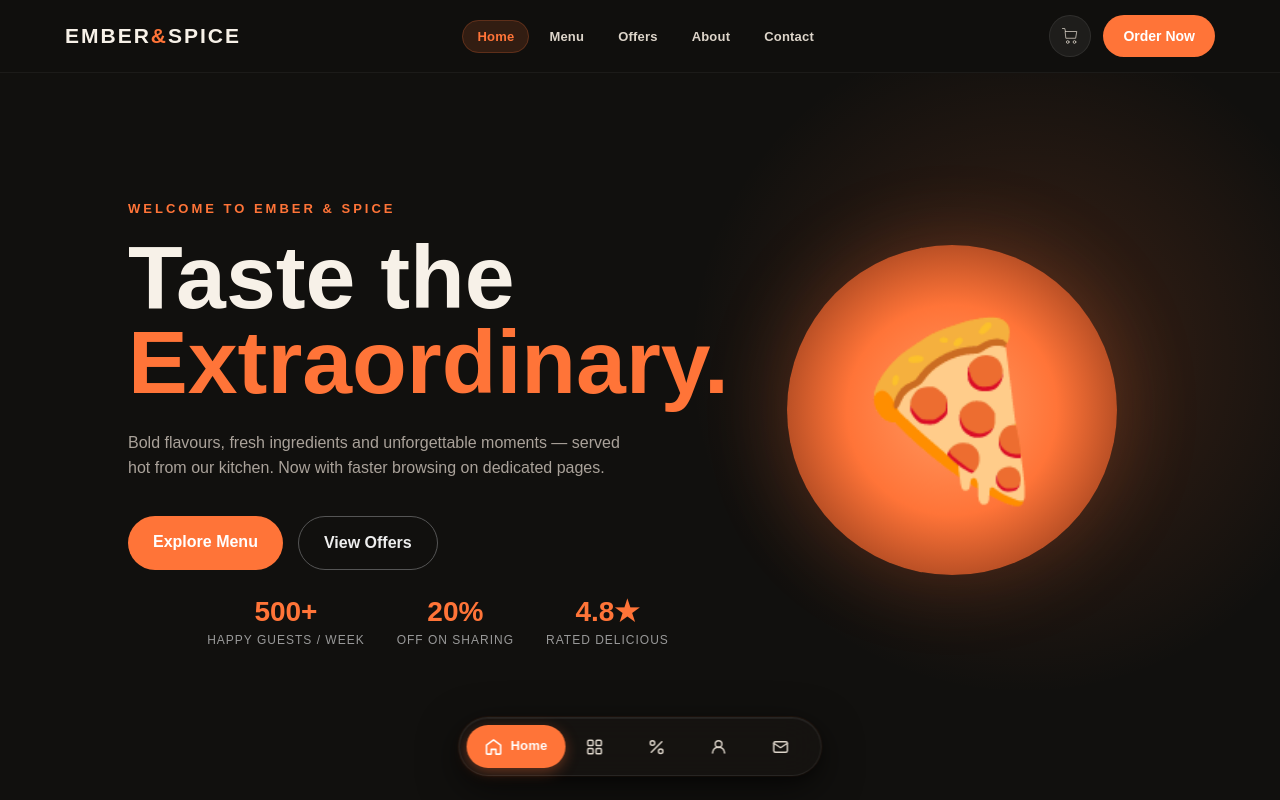
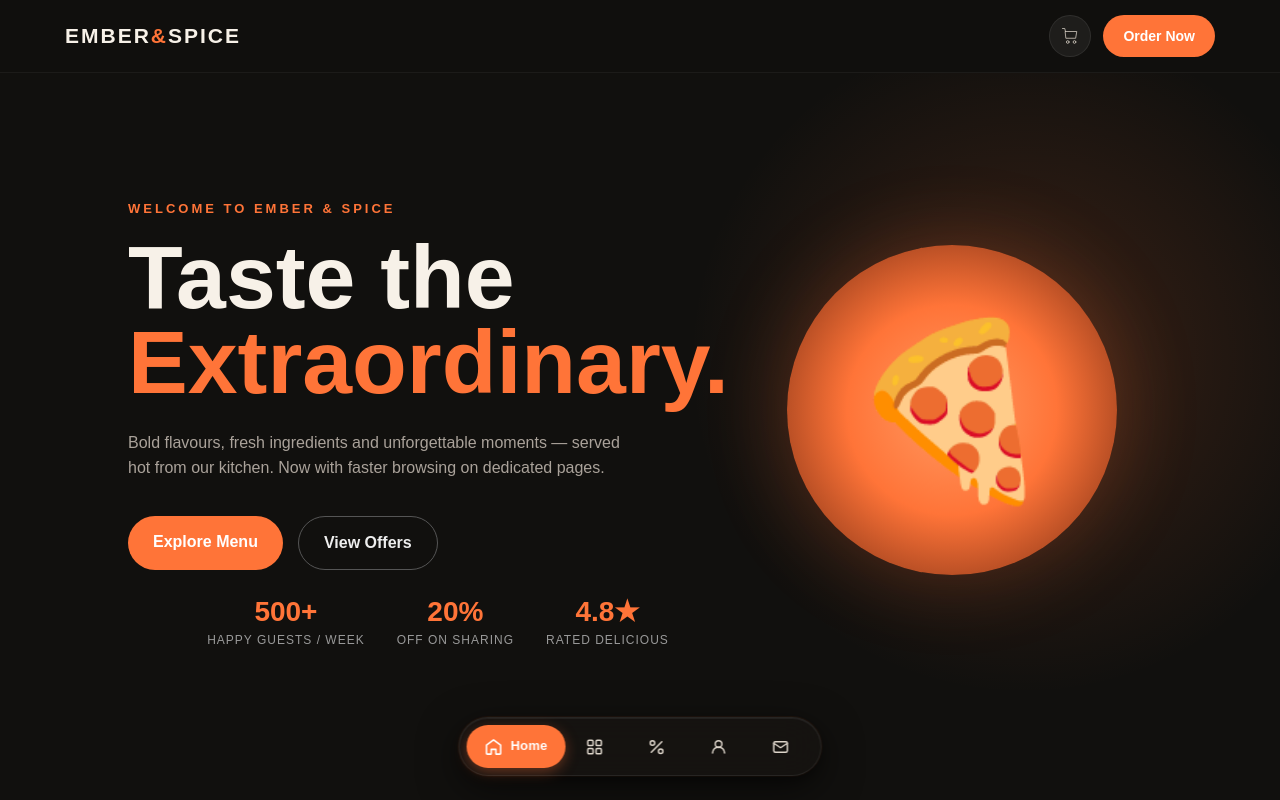
Before and after one commit to jefrin26/ember_spice_fixed, a plain HTML site: page index.html in a window 1280 px wide. Shown: the top 800 px of the page. Drawn offline with Linux system fonts and the light colour scheme.

Commit message:
Removed Top nav buttons

```diff
--- a/css/responsive.css
+++ b/css/responsive.css
@@ -4,10 +4,6 @@
    ====================================================== */
 
 @media (max-width: 900px) {
-  .nav-links {
-    gap: 15px;
-  }
-
   .hero {
     flex-direction: column;
     text-align: center;
@@ -53,11 +49,6 @@
 }
 
 @media (max-width: 700px) {
-  /* Top nav collapses on mobile — island handles nav */
-  .nav-links {
-    display: none;
-  }
-
   .navbar {
     height: 62px;
     padding: 0 16px;
--- a/css/sections/navbar.css
+++ b/css/sections/navbar.css
@@ -23,35 +23,6 @@ header {
   justify-content: space-between;
   padding: 0 25px;
   gap: 20px;
-}
-
-.nav-links {
-  display: flex;
-  list-style: none;
-  gap: 6px;
-  align-items: center;
-}
-
-.nav-links a {
-  color: var(--text-nav);
-  font-size: 13px;
-  font-weight: 600;
-  letter-spacing: 0.2px;
-  padding: 8px 14px;
-  border-radius: 999px;
-  transition: 0.25s ease;
-}
-
-.nav-links a:hover {
-  color: #fff;
-  background: rgba(255, 255, 255, 0.06);
-}
-
-.nav-links a.is-active,
-.nav-links a[aria-current="page"] {
-  background: rgba(255, 116, 56, 0.14);
-  color: var(--primary);
-  border: 1px solid rgba(255, 116, 56, 0.22);
 }
 
 /* Logo as home link */
--- a/index.html
+++ b/index.html
@@ -15,14 +15,6 @@
     <header>
       <nav class="navbar" aria-label="Primary">
         <a href="index.html" class="logo" aria-label="Ember and Spice home">EMBER<span>&</span>SPICE</a>
-
-        <ul class="nav-links" role="list">
-          <li><a href="index.html" aria-current="page" class="is-active">Home</a></li>
-          <li><a href="menu.html">Menu</a></li>
-          <li><a href="offers.html">Offers</a></li>
-          <li><a href="about.html">About</a></li>
-          <li><a href="contact.html">Contact</a></li>
-        </ul>
 
         <div class="nav-actions">
           <a href="menu.html" class="nav-cart" aria-label="View menu and cart">
--- a/js/features/dynamic-island.js
+++ b/js/features/dynamic-island.js
@@ -57,19 +57,7 @@ export function initDynamicIsland() {
     }
   });
 
-  // Top nav active (supports both hash and file links)
-  document.querySelectorAll(".nav-links a").forEach(function (a) {
-    const href = (a.getAttribute("href") || "").toLowerCase();
-    let shouldActivate = false;
-    if (page === "home" && (href.includes("index") || href === "#home" || href === "./" || href === "/")) shouldActivate = true;
-    if (page === "menu" && href.includes("menu")) shouldActivate = true;
-    if (page === "about" && href.includes("about")) shouldActivate = true;
-    if (page === "offers" && href.includes("offer")) shouldActivate = true;
-    if (page === "contact" && href.includes("contact")) shouldActivate = true;
-    a.classList.toggle("is-active", shouldActivate);
-    if (shouldActivate) a.setAttribute("aria-current", "page");
-    else a.removeAttribute("aria-current");
-  });
+  // Top nav removed — active state handled only for island
 
   // Add class to body for bottom padding
   document.body.classList.add("has-dynamic-island");
```
Also changed, not shown: about.html (+0 -7 lines), components/navbar.html (+0 -8 lines), contact.html (+0 -7 lines), dist/index.html (+0 -8 lines), menu.html (+0 -7 lines), offers.html (+0 -7 lines).
